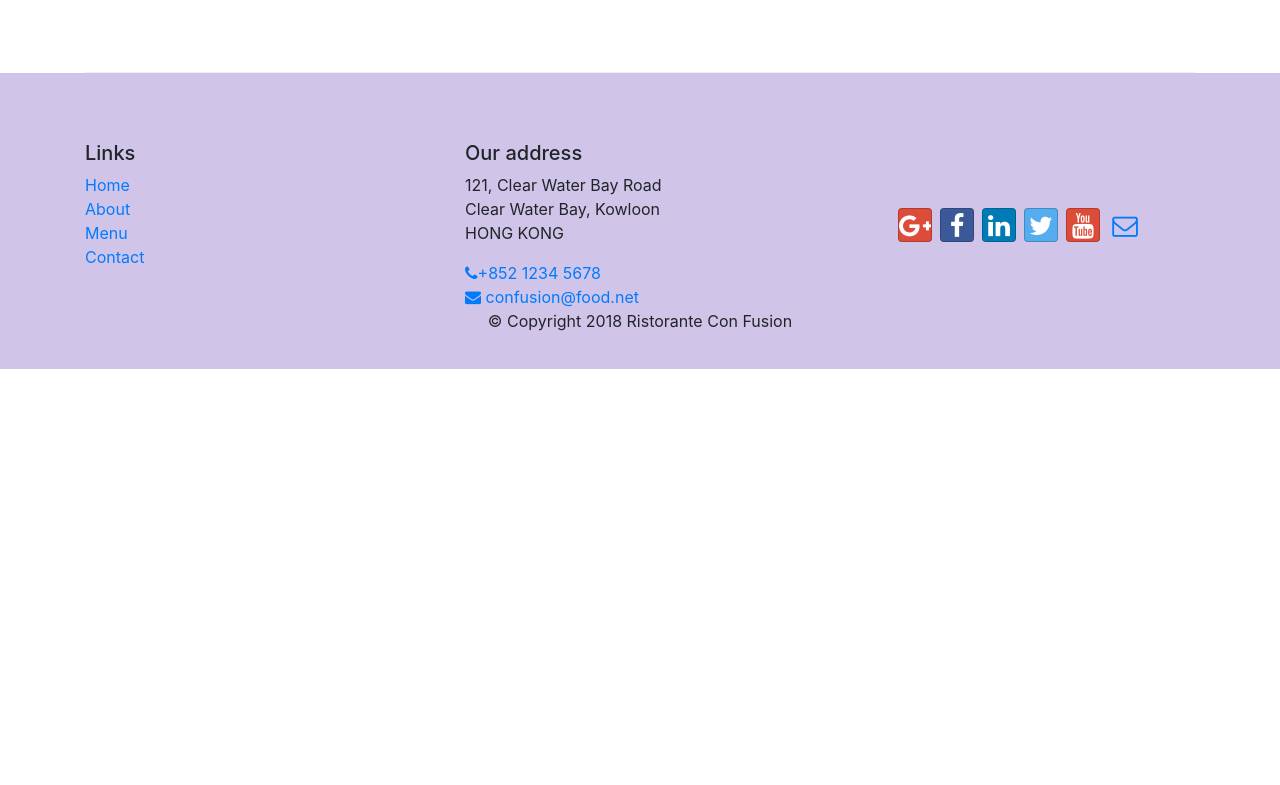
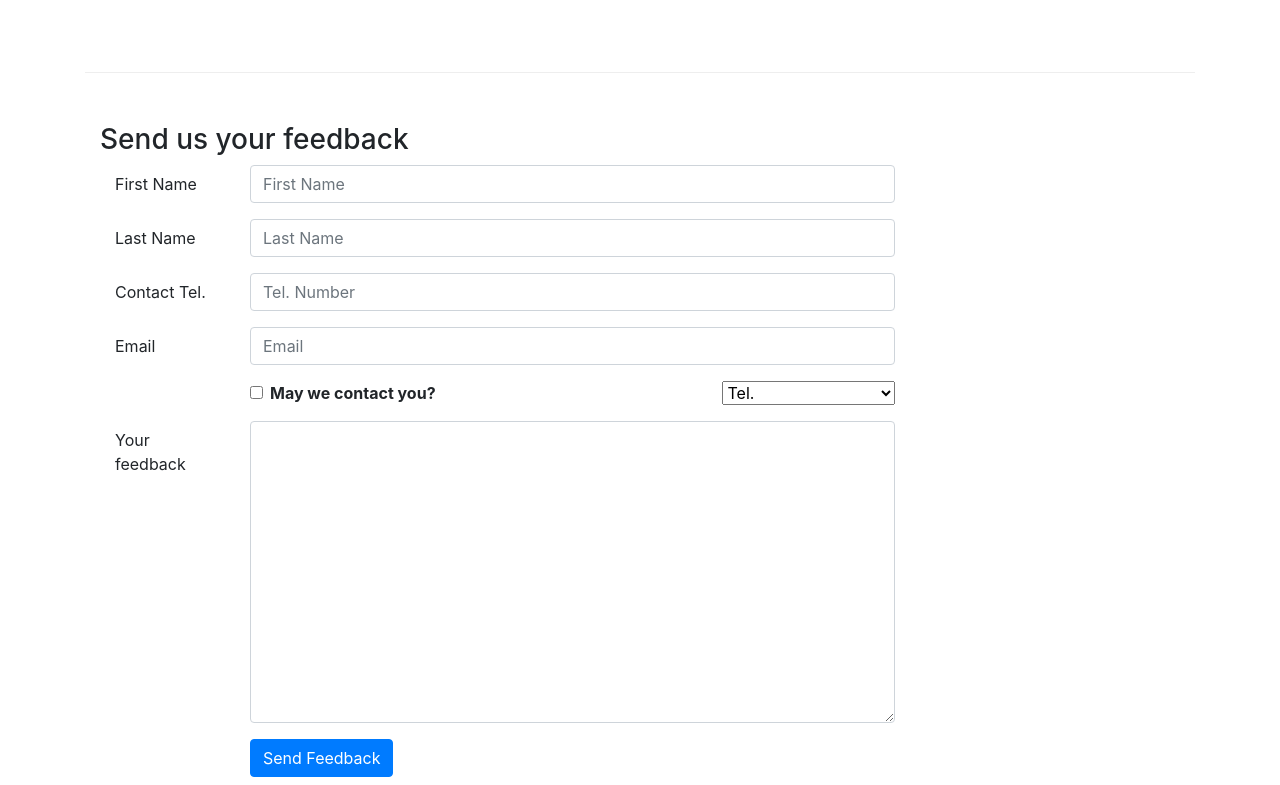
Before and after one commit to Nikhil725051/confusion_final, a React (Create React App) app: page /contactus in a window 1280 px wide. Shown: the part 755-1540 px from the top of the page. Before the commit the page ends 1124 px from the top, so only its background shows below. Built offline with nearby package versions, Linux system fonts and the light colour scheme.

Commit message:
Controlled Forms

```diff
--- a/src/components/ContactComponent.js
+++ b/src/components/ContactComponent.js
@@ -1,8 +1,43 @@
-import React from 'react';
-import { Breadcrumb, BreadcrumbItem } from 'reactstrap';
+import React, { Component } from 'react';
+import { Breadcrumb, BreadcrumbItem, Form, FormGroup, Input, Button, Label, Col } from 'reactstrap';
 import {Link} from 'react-router-dom';
 
-function Contact(props) {
+class Contact extends Component{
+
+    constructor(props){
+        super(props);
+        this.state={
+            firstName:"",
+            lastName:"",
+            telNum:"",
+            email:"",
+            agree:false,
+            ContactType:"Tel.",
+            message:""
+        };
+
+        this.handleSubmit=this.handleSubmit.bind(this);
+        this.handleInputChange=this.handleInputChange.bind(this);
+    }
+
+    handleSubmit(event){
+        console.log('Current State is: ' + JSON.stringify(this.state));
+        alert('Current State is: ' + JSON.stringify(this.state));
+        event.preventDefault();
+    }
+
+    handleInputChange(event){
+        const target=event.target;
+        const value=target.type==='checkbox' ? target.checked : target.value;
+        const name=target.name;
+        this.setState({
+            [name]: value
+        });
+    }
+
+
+
+    render(){
         return(
             <div className="container">
                 <div className='row'>
@@ -36,13 +71,74 @@
                     <div className="col-12 col-sm-11 offset-sm-1">
                         <div className="btn-group" role="group">
                             <a role="button" className="btn btn-primary" href="tel:+85212345678"><i className="fa fa-phone"></i> Call</a>
-                        <a role="button" className="btn btn-info"><i className="fa fa-skype"></i> Skype</a>
+                            <a href='https://www.skype.com/en/' role="button" className="btn btn-info"><i className="fa fa-skype"></i> Skype</a>
                             <a role="button" className="btn btn-success" href="mailto:confusion@food.net"><i className="fa fa-envelope-o"></i> Email</a>
+                        </div>
+                    </div>
+                </div>
+                <div className='row row-content'>
+                    <div className='col-12'>
+                        <h3>Send us your feedback</h3>
+                        <div className='col-12 col-md-9'>
+                            <Form  onSubmit={this.handleSubmit}>
+                                <FormGroup row>
+                                    <Label htmlFor='firstName' md={2}>First Name</Label>
+                                    <Col md={10}>
+                                        <Input type='text' id='firstName' name='firstName' placeholder='First Name' value={this.state.firstName} onChange={this.handleInputChange}></Input>
+                                    </Col>
+                                </FormGroup>
+                                <FormGroup row>
+                                    <Label htmlFor='lastName' md={2}>Last Name</Label>
+                                   <Col md={10}>
+                                   <Input type='text' id='lastName' placeholder='Last Name' name='lastName' value={this.state.lastName} onChange={this.handleInputChange}></Input>
+                                   </Col>
+                                </FormGroup>
+                                <FormGroup row>
+                                    <Label htmlFor='telNum' md={2}>Contact Tel.</Label>
+                                    <Col md={10}>
+                                        <Input type='tel' id='telNum' name='telNum' placeholder='Tel. Number' value={this.state.telNum} onChange={this.handleInputChange}></Input>
+                                    </Col>
+                                </FormGroup>
+                                <FormGroup row>
+                                    <Label htmlFor='email' md={2}>Email</Label>
+                                    <Col md={10}>
+                                        <Input type='email' id='email' name='email' placeholder='Email' value={this.state.email} onChange={this.handleInputChange}></Input>
+                                    </Col>
+                                </FormGroup>
+                                <FormGroup row>
+                                    <Col md={{size: 6, offset: 2}}>
+                                        <FormGroup check>
+                                            <Label check>
+                                                <Input type='checkbox' name='agree' checked={this.state.agree} onChange={this.handleInputChange}></Input>
+                                                <strong>May we contact you?</strong>
+                                            </Label>
+                                        </FormGroup>
+                                    </Col>
+                                    <Col md={{size: 3, offset: 1}}>
+                                        <Input style={{width: '100%'}}   type='select' name='contactType' value={this.state.ContactType} onChange={this.handleInputChange}>
+                                           <option>Tel.</option>
+                                           <option>Email</option>
+                                        </Input>
+                                    </Col>
+                                </FormGroup>
+                                <FormGroup row>
+                                    <Label htmlFor='message' md={2}>Your feedback</Label>
+                                    <Col md={10}>
+                                    <Input type='textarea' id='message' name='message' value={this.state.message} rows="12" onChange={this.handleInputChange} ></Input>
+                                    </Col>
+                                </FormGroup>
+                                <FormGroup row>
+                                    <Col md={{size: 10, offset: 2}}>
+                                        <Button type='submit' color='primary'>Send Feedback</Button>
+                                    </Col>
+                                </FormGroup>
+                            </Form>
                         </div>
                     </div>
                 </div>
             </div>
         );
     }
+}
 
 export default Contact;
```
Lines whose indentation alone changed are shown as unchanged.
